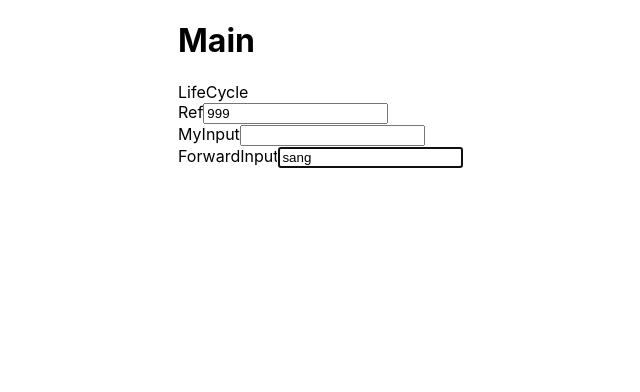
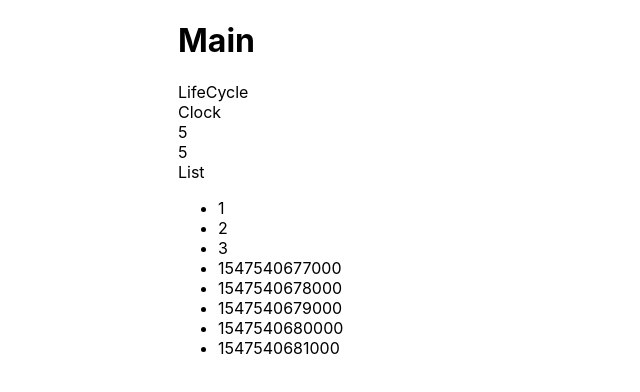
Before and after one commit to holynova/react_updates_playground, a React (Create React App) app: page / in a window 1280 px wide. Shown: the top 392 px of the page, without its empty margins (162-802 px from the left). Built offline with nearby package versions, Linux system fonts and the light colour scheme.

Commit message:
完成getDerivedStateFromProps试验

```diff
--- a/src/Main.jsx
+++ b/src/Main.jsx
@@ -21,7 +21,7 @@ class Main extends Component {
         {/* <App></App> */}
         {/* <Context></Context> */}
         <LifeCycle></LifeCycle>
-        <Ref></Ref>
+        {/* <Ref></Ref> */}
 
       </div>
     );
--- /dev/null
+++ b/src/components/lifeCycle/Clock.jsx
@@ -0,0 +1,38 @@
+import React, { Component } from 'react';
+import propTypes from 'prop-types';
+// import { } from 'antd';
+// import './Clock.scss';
+import { log } from '../../utils/debugTools'
+// const log = () => { }
+
+class Clock extends Component {
+  constructor(props) {
+    super(props);
+    this.state = {
+      cnt: this.props.cnt
+    };
+  }
+  componentDidMount() { }
+  // componentWillReceiveProps(nextProps) {
+  //   this.setState({
+  //     cnt: nextProps.cnt
+  //   })
+  // }
+  static getDerivedStateFromProps(nextProps, prevState) {
+    // log('getDerivedStateFromProps')
+    // log({ nextProps, prevState })
+    return { cnt: nextProps.cnt }
+  }
+
+  render() {
+    return (
+      <div>Clock
+        <div>{this.state.cnt}</div>
+        <div>{this.props.cnt}</div>
+      </div>
+    );
+  }
+}
+Clock.propTypes = {};
+Clock.defaultProps = {};
+export default Clock;
--- a/src/components/lifeCycle/LifeCycle.jsx
+++ b/src/components/lifeCycle/LifeCycle.jsx
@@ -2,17 +2,62 @@ import React, { Component } from 'react';
 import propTypes from 'prop-types';
 // import { } from 'antd';
 // import './LifeCycle.scss';
-
+import { log as dLog } from '../../utils/debugTools'
+import Clock from './Clock';
+import List from './List';
+const log = () => { }
 class LifeCycle extends Component {
   constructor(props) {
     super(props);
-    this.state = {};
+    this.state = {
+      cnt: 0,
+      list: [1, 2, 3]
+    };
+    log('constructor')
   }
-  componentDidMount() { }
-  componentWillReceiveProps(nextProps) { }
+  componentWillMount() {
+    log('will mount')
+  }
+
+  getDerivedStateFromProps(nextProps, prevState) {
+    log('getDerivedStateFromProps')
+    // log({ nextProps, prevState })
+    // return { cnt: nextProps.cnt }
+  }
+
+  componentDidMount() {
+    this.timer = setInterval(() => {
+      this.setState((prevState, props) => {
+        let now = new Date().getTime()
+        // prevState.list.push(now)
+        return {
+          cnt: prevState.cnt + 1,
+          list: [...prevState.list, now],
+          // list: prevState.list
+        }
+      })
+    }, 1000)
+    log('did mount')
+  }
+  componentWillUpdate() {
+    log('will update')
+  }
+  componentDidUpdate() {
+    log('did Update')
+  }
+  shouldComponentUpdate() {
+    log('should update')
+    return true
+  }
+  componentWillReceiveProps(nextProps) {
+    log('will reveive props', nextProps)
+  }
   render() {
     return (
-      <div>LifeCycle</div>
+      <div>LifeCycle
+        <Clock cnt={this.state.cnt}></Clock>
+        <List list={this.state.list} ></List>
+      </div>
     );
   }
 }
--- /dev/null
+++ b/src/components/lifeCycle/List.jsx
@@ -0,0 +1,27 @@
+import React, { Component, PureComponent, Fragment } from 'react';
+import propTypes from 'prop-types';
+// import { } from 'antd';
+// import './List.scss';
+
+class List extends PureComponent {
+  constructor(props) {
+    super(props);
+    this.state = {};
+  }
+  componentDidMount() { }
+  componentWillReceiveProps(nextProps) { }
+  render() {
+    return (
+      <Fragment>List
+        <ul>
+          {
+            this.props.list.map(o => <li key={o} >{o}</li>)
+          }
+        </ul>
+      </Fragment>
+    );
+  }
+}
+List.propTypes = {};
+List.defaultProps = {};
+export default List;
```
